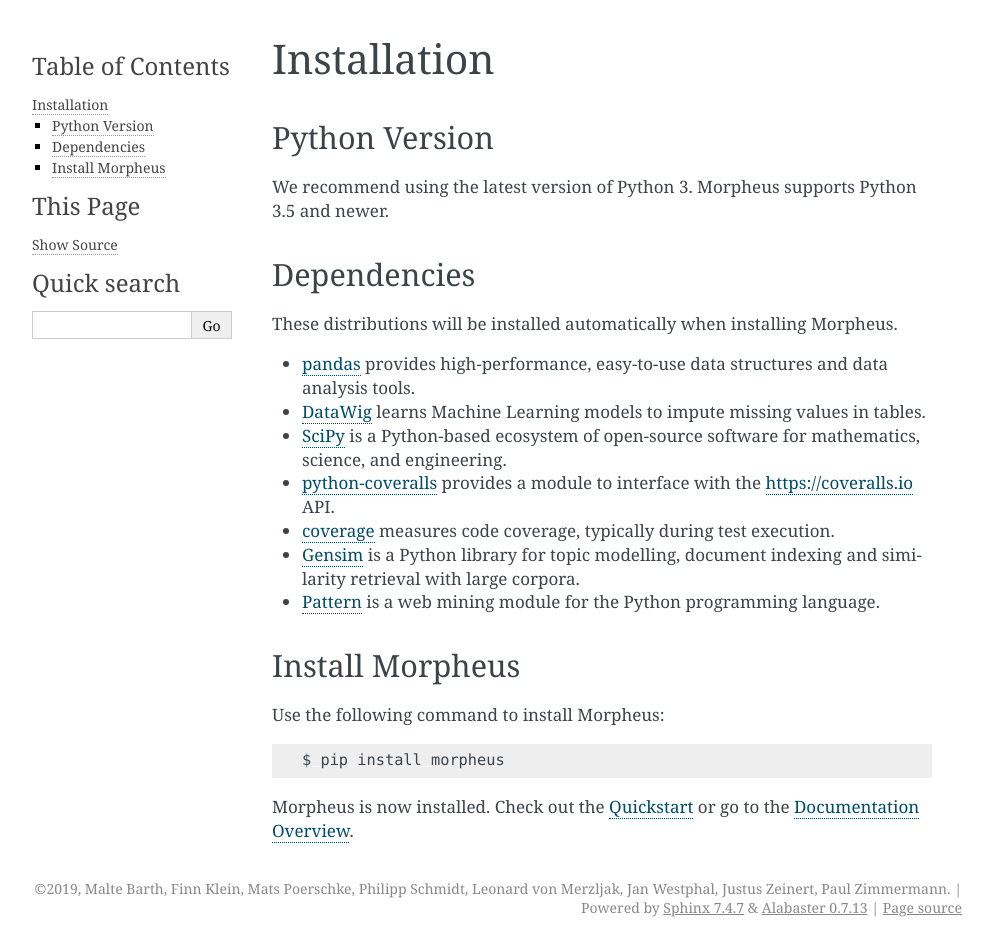
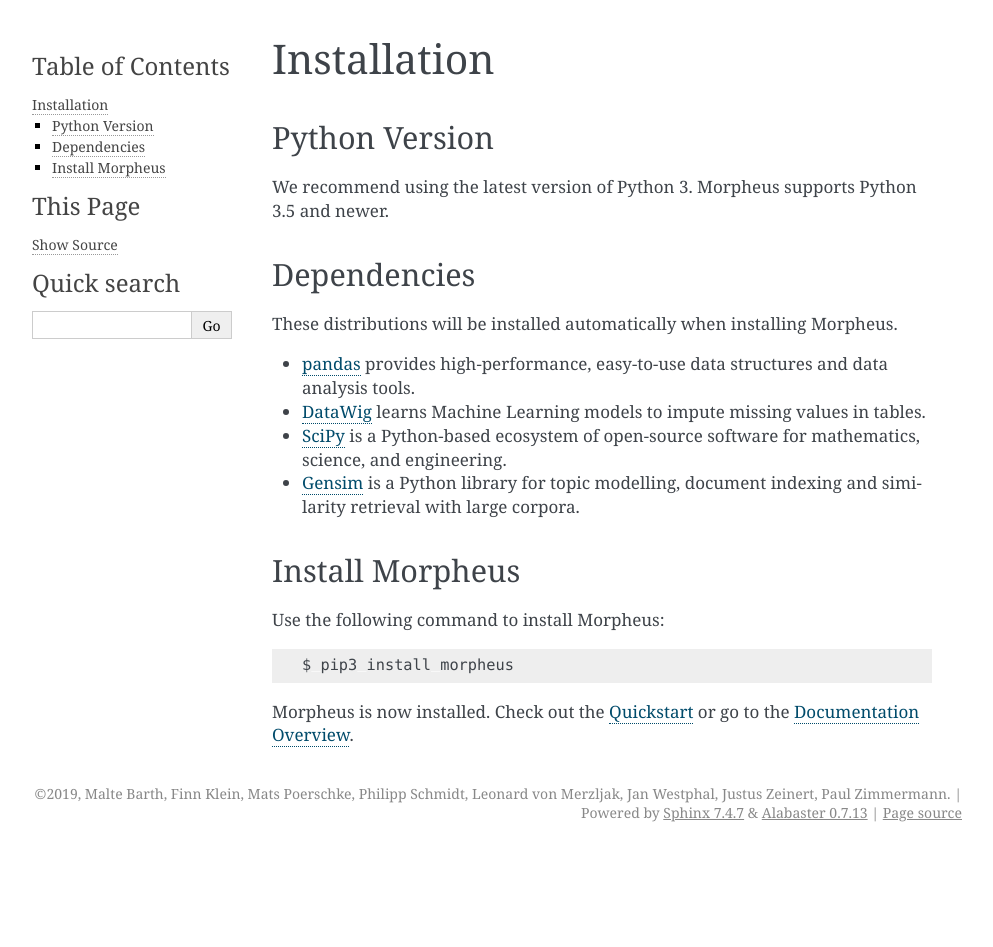
Before and after one commit to hpi-bp1819-naumann/shift-detector, a Sphinx documentation site: the page built from docs/source/installation.rst, in a window 1280 px wide. Shown: the whole page, without its empty margins (148-1141 px from the left). Built offline with Sphinx 7.4.7, drawn with Linux system fonts in a browser that asks for light colours; after the commit the page ends 900 px from its top, so only the background shows below that.

Commit message:
Change documentation

```diff
--- a/docs/source/checks/index.rst
+++ b/docs/source/checks/index.rst
@@ -10,7 +10,7 @@
     conditional_probabilities
 
 Morpheus comprises several methods to systematically compare two
-data sets and check for shifts. This section introduces each of
+data sets and check for a :term:`shift`. This section introduces each of
 those methods, which we call :term:`check`.
 
 For each check we give details about:
--- a/docs/source/contents.rst.inc
+++ b/docs/source/contents.rst.inc
@@ -9,7 +9,6 @@
 
    installation
    quickstart
-   tutorial/index
    checks/index
 
 API Reference
--- a/docs/source/glossary.rst
+++ b/docs/source/glossary.rst
@@ -9,4 +9,4 @@
         Here we should define what a shift is.
 
     check
-        A method to systematically compare two data sets
+        A method to systematically compare two data sets.
--- a/docs/source/index.rst
+++ b/docs/source/index.rst
@@ -7,9 +7,7 @@
 to systematically compare data sets into an easy-to-use interface.
 
 Get started with :ref:`installation` and then get an overview with
-the :ref:`quickstart`. There is also a more detailed :ref:`tutorial`
-that shows a small but complete use case for Morpheus. The rest of the
-docs describe each component of Morpheus in detail, with a full
-reference in the :ref:`api` section.
+the :ref:`quickstart`. The rest of the docs describe each component
+of Morpheus in detail, with a full reference in the :ref:`api` section.
 
 .. include:: contents.rst.inc
--- a/docs/source/installation.rst
+++ b/docs/source/installation.rst
@@ -19,20 +19,13 @@
 * `DataWig`_ learns Machine Learning models to impute missing values in tables.
 * `SciPy`_ is a Python-based ecosystem of open-source software for mathematics,
   science, and engineering.
-* `python-coveralls`_ provides a module to interface with the
-  https://coveralls.io API.
-* `coverage`_ measures code coverage, typically during test execution.
 * `Gensim`_ is a Python library for topic modelling, document indexing and
   similarity retrieval with large corpora.
-* `Pattern`_ is a web mining module for the Python programming language.
 
 .. _pandas: https://pandas.pydata.org/index.html
 .. _DataWig: https://pypi.org/project/datawig/
 .. _SciPy: https://www.scipy.org
-.. _python-coveralls: https://pypi.org/project/python-coveralls/
-.. _coverage: https://pypi.org/project/coverage/
 .. _Gensim: https://pypi.org/project/gensim/
-.. _Pattern: https://www.clips.uantwerpen.be/pages/pattern
 
 Install Morpheus
 ----------------
@@ -41,7 +34,7 @@
 
 .. code-block:: sh
 
-    $ pip install morpheus
+    $ pip3 install morpheus
 
 Morpheus is now installed. Check out the :doc:`/quickstart` or go to the
 :doc:`Documentation Overview </index>`.
--- a/docs/source/quickstart.rst
+++ b/docs/source/quickstart.rst
@@ -15,7 +15,7 @@
 
     from morpheus import Detector
 
-    detector = Detector('pat1.csv', 'path2.csv')
+    detector = Detector('path1.csv', 'path2.csv')
     detector.run()
 
 So what did that code do?
--- a/docs/source/tutorial/example.rst
+++ /dev/null
@@ -1,6 +0,0 @@
-.. _example:
-
-Example
-=======
-
-Add example
```
Also changed, not shown: docs/source/tutorial/index.rst (deleted, +0 -17 lines).
